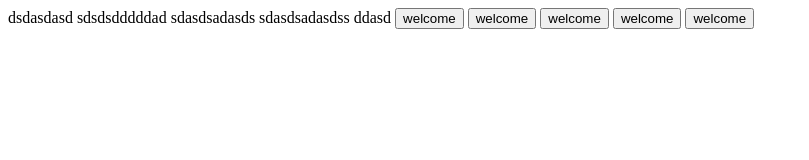
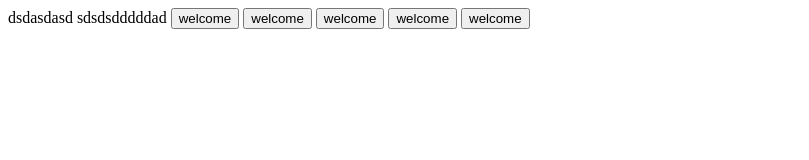
Before and after one commit to hussien10/testtest, a plain HTML site: page index.html in a window 1280 px wide. Shown: the whole page, without its empty margins (0-809 px from the left). Drawn offline with Linux system fonts and the light colour scheme.

Commit message:
Revert "Merge pull request #5 from hussien10/newnew"
This reverts commit 30a9765fa0da8df23956862ac9d73c62df24334b, reversing
changes made to 6ed9afa8d704c6478394d9d1f85928b64f9d2fef.

```diff
--- a/index.html
+++ b/index.html
@@ -9,9 +9,6 @@
 <body>
   dsdasdasd
   sdsdsdddddad
-  sdasdsadasds
-  sdasdsadasdss
-  ddasd
   <button class="gbtn">welcome</button>
   <button class="gbtn">welcome</button>
   <button class="gbtn">welcome</button>
```
